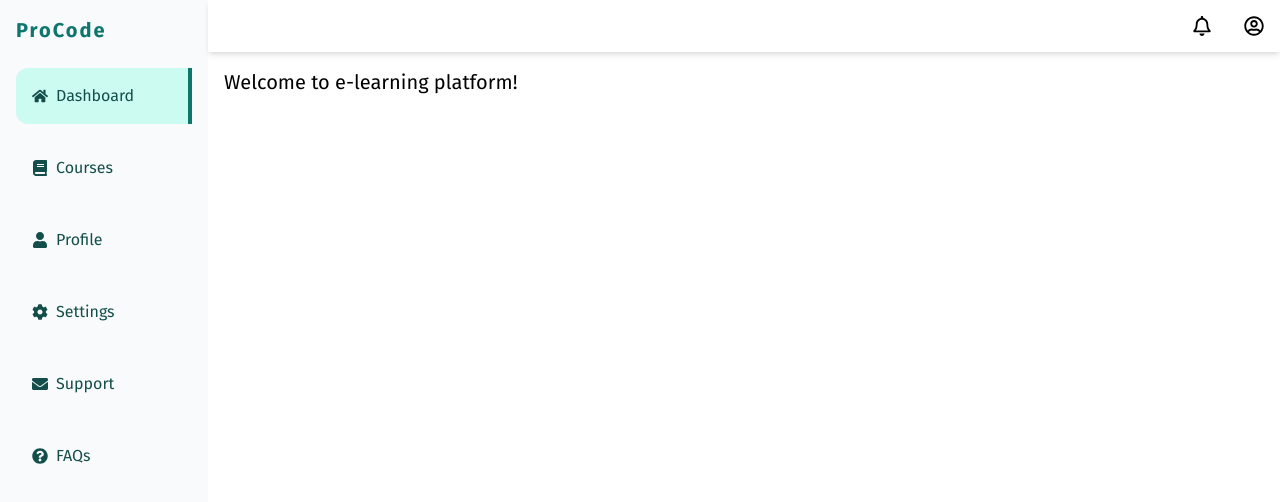
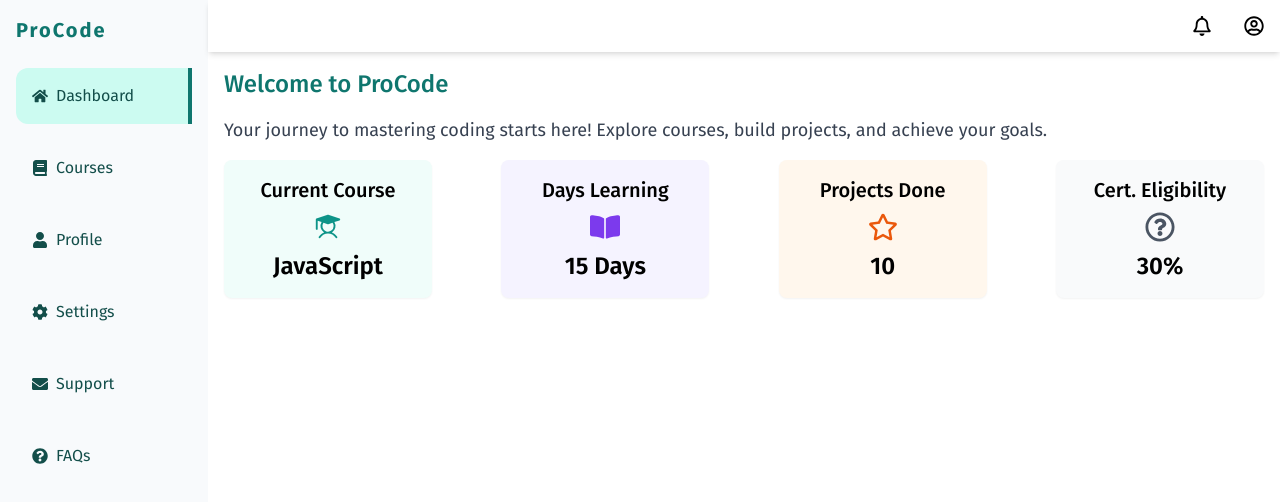
Before and after one commit to svivek19/elearning-platform-frontend, a React (Create React App) app: page / in a window 1280 px wide. Shown: the top 502 px of the page. Built offline with nearby package versions, Linux system fonts and the light colour scheme.

Commit message:
dashboard

```diff
--- a/src/App.js
+++ b/src/App.js
@@ -1,22 +1,27 @@
 import React from "react";
+import { BrowserRouter as Router, Routes, Route } from "react-router-dom";
 import Sidebar from "./components/sidebar/Sidebar";
 import Navbar from "./components/navbar/Navbar";
+import Dashboard from "./pages/dashboard/Dashboard";
 
 const App = () => {
   return (
-    <div className="flex flex-row">
-      <div>
-        <Sidebar />
-      </div>
-      <div className="w-full">
+    <Router>
+      <div className="flex flex-row">
         <div>
+          <Sidebar />
+        </div>
+        <div className="w-full">
           <Navbar />
-        </div>
-        <div className="max-sm:p-2 p-4 text-xl ">
-          Welcome to e-learning platform!
+          <div className="max-sm:p-2 p-4 text-xl">
+            <Routes>
+              <Route path="/" element={<Dashboard />} />
+              {/* Add more routes here as needed */}
+            </Routes>
+          </div>
         </div>
       </div>
-    </div>
+    </Router>
   );
 };
 
--- /dev/null
+++ b/src/components/dashboard/Cards.jsx
@@ -0,0 +1,34 @@
+import React from "react";
+import { FaBookOpen, FaRegStar, FaRegQuestionCircle } from "react-icons/fa";
+import { PiStudentFill } from "react-icons/pi";
+
+const Cards = () => {
+  return (
+    <div className="mt-4">
+      <div className="flex justify-between flex-wrap gap-4">
+        <div className="bg-teal-50 shadow-sm max-sm:w-full w-52 rounded-lg flex flex-col items-center justify-center p-4">
+          <h1 className="font-medium">Current Course</h1>
+          <PiStudentFill className="text-teal-600 my-2" size={30} />
+          <p className="text-2xl font-semibold">JavaScript</p>
+        </div>
+        <div className="bg-violet-50 shadow-sm max-sm:w-full w-52 rounded-lg flex flex-col items-center justify-center p-4">
+          <h1 className="font-medium">Days Learning</h1>
+          <FaBookOpen className="text-violet-600 my-2" size={30} />
+          <p className="text-2xl font-semibold">15 Days</p>
+        </div>
+        <div className="bg-orange-50 shadow-sm max-sm:w-full w-52 rounded-lg flex flex-col items-center justify-center p-4">
+          <h1 className="font-medium">Projects Done</h1>
+          <FaRegStar className="text-orange-600 my-2" size={30} />
+          <p className="text-2xl font-semibold">10</p>
+        </div>
+        <div className="bg-gray-50 shadow-sm max-sm:w-full w-52 rounded-lg flex flex-col items-center justify-center p-4">
+          <h1 className="font-medium">Cert. Eligibility</h1>
+          <FaRegQuestionCircle className="text-gray-600 my-2" size={30} />
+          <p className="text-2xl font-semibold">30%</p>
+        </div>
+      </div>
+    </div>
+  );
+};
+
+export default Cards;
--- a/src/components/sidebar/Sidebar.jsx
+++ b/src/components/sidebar/Sidebar.jsx
@@ -7,12 +7,14 @@ import {
   FaCog,
   FaQuestionCircle,
 } from "react-icons/fa";
+import { Link, useLocation } from "react-router-dom";
 
 const Sidebar = () => {
-  const [activeItem, setActiveItem] = useState("Dashboard");
+  const location = useLocation();
+  const [activeItem, setActiveItem] = useState(location.pathname);
 
-  const handleItemClick = (item) => {
-    setActiveItem(item);
+  const handleItemClick = (path) => {
+    setActiveItem(path);
   };
 
   return (
@@ -21,72 +23,78 @@ const Sidebar = () => {
         ProCode
       </h2>
       <ul className="space-y-4">
-        <li
-          className={`flex items-center p-4 text-teal-900 rounded-l-xl  ${
-            activeItem === "Dashboard"
+        <Link
+          to="/"
+          className={`flex items-center p-4 text-teal-900 rounded-l-xl ${
+            activeItem === "/"
               ? "bg-teal-100 border-teal-700 border-r-4"
               : "hover:bg-teal-100"
           } max-sm:justify-center`}
-          onClick={() => handleItemClick("Dashboard")}
+          onClick={() => handleItemClick("/")}
         >
           <FaHome className="mr-2" />
           <span className="hidden sm:inline">Dashboard</span>
-        </li>
-        <li
-          className={`flex items-center p-4 text-teal-900 rounded-l-xl  ${
-            activeItem === "Courses"
+        </Link>
+        <Link
+          to="/courses"
+          className={`flex items-center p-4 text-teal-900 rounded-l-xl ${
+            activeItem === "/courses"
               ? "bg-teal-100 border-teal-700 border-r-4"
               : "hover:bg-teal-100"
           } max-sm:justify-center`}
-          onClick={() => handleItemClick("Courses")}
+          onClick={() => handleItemClick("/courses")}
         >
           <FaBook className="mr-2" />
           <span className="hidden sm:inline">Courses</span>
-        </li>
-        <li
-          className={`flex items-center p-4 text-teal-900 rounded-l-xl  ${
-            activeItem === "Profile"
+        </Link>
+        <Link
+          to="/profile"
+          className={`flex items-center p-4 text-teal-900 rounded-l-xl ${
+            activeItem === "/profile"
               ? "bg-teal-100 border-teal-700 border-r-4"
               : "hover:bg-teal-100"
           } max-sm:justify-center`}
-          onClick={() => handleItemClick("Profile")}
+          onClick={() => handleItemClick("/profile")}
         >
           <FaUser className="mr-2" />
           <span className="hidden sm:inline">Profile</span>
-        </li>
-        <li
-          className={`flex items-center p-4 text-teal-900 rounded-l-xl  ${
-            activeItem === "Settings"
+        </Link>
+        <Link
+          to="/settings"
+          className={`flex items-center p-4 text-teal-900 rounded-l-xl ${
+            activeItem === "/settings"
               ? "bg-teal-100 border-teal-700 border-r-4"
               : "hover:bg-teal-100"
           } max-sm:justify-center`}
-          onClick={() => handleItemClick("Settings")}
+          onClick={() => handleItemClick("/settings")}
         >
           <FaCog className="mr-2" />
           <span className="hidden sm:inline">Settings</span>
-        </li>
-        <li
-          className={`flex items-center p-4 text-teal-900 rounded-l-xl  ${
-            activeItem === "Support"
+        </Link>
+        <Link
+          to="/support"
+          className={`flex items-center p-4 text-teal-900 rounded-l-xl ${
+            activeItem === "/support"
               ? "bg-teal-100 border-teal-700 border-r-4"
               : "hover:bg-teal-100"
           } max-sm:justify-center`}
-          onClick={() => handleItemClick("Support")}
+          onClick={() => handleItemClick("/support")}
         >
           <FaEnvelope className="mr-2" />
           <span className="hidden sm:inline">Support</span>
-        </li>
-        <li
-          className={`flex items-center p-4 text-teal-900 rounded-l-xl  ${
-            activeItem === "FAQs"
+        </Link>
+        <Link
+          to="/faq"
+          className={`flex items-center p-4 text-teal-900 rounded-l-xl ${
+            activeItem === "/faq"
               ? "bg-teal-100 border-teal-700 border-r-4"
               : "hover:bg-teal-100"
           } max-sm:justify-center`}
-          onClick={() => handleItemClick("FAQs")}
+          onClick={() => handleItemClick("/faq")}
         >
           <FaQuestionCircle className="mr-2" />
           <span className="hidden sm:inline">FAQs</span>
-        </li>
+        </Link>
       </ul>
     </div>
   );
--- /dev/null
+++ b/src/pages/dashboard/Dashboard.jsx
@@ -0,0 +1,22 @@
+import React from "react";
+import Cards from "../../components/dashboard/Cards";
+
+const Dashboard = () => {
+  return (
+    <div className="">
+      <h1 className="max-sm:text-xl text-2xl font-medium text-teal-700 mb-4">
+        Welcome to ProCode
+      </h1>
+      <p className="max-sm:text-base text-lg text-gray-700">
+        Your journey to mastering coding starts here! Explore courses, build
+        projects, and achieve your goals.
+      </p>
+
+      <div>
+        <Cards />
+      </div>
+    </div>
+  );
+};
+
+export default Dashboard;
```
